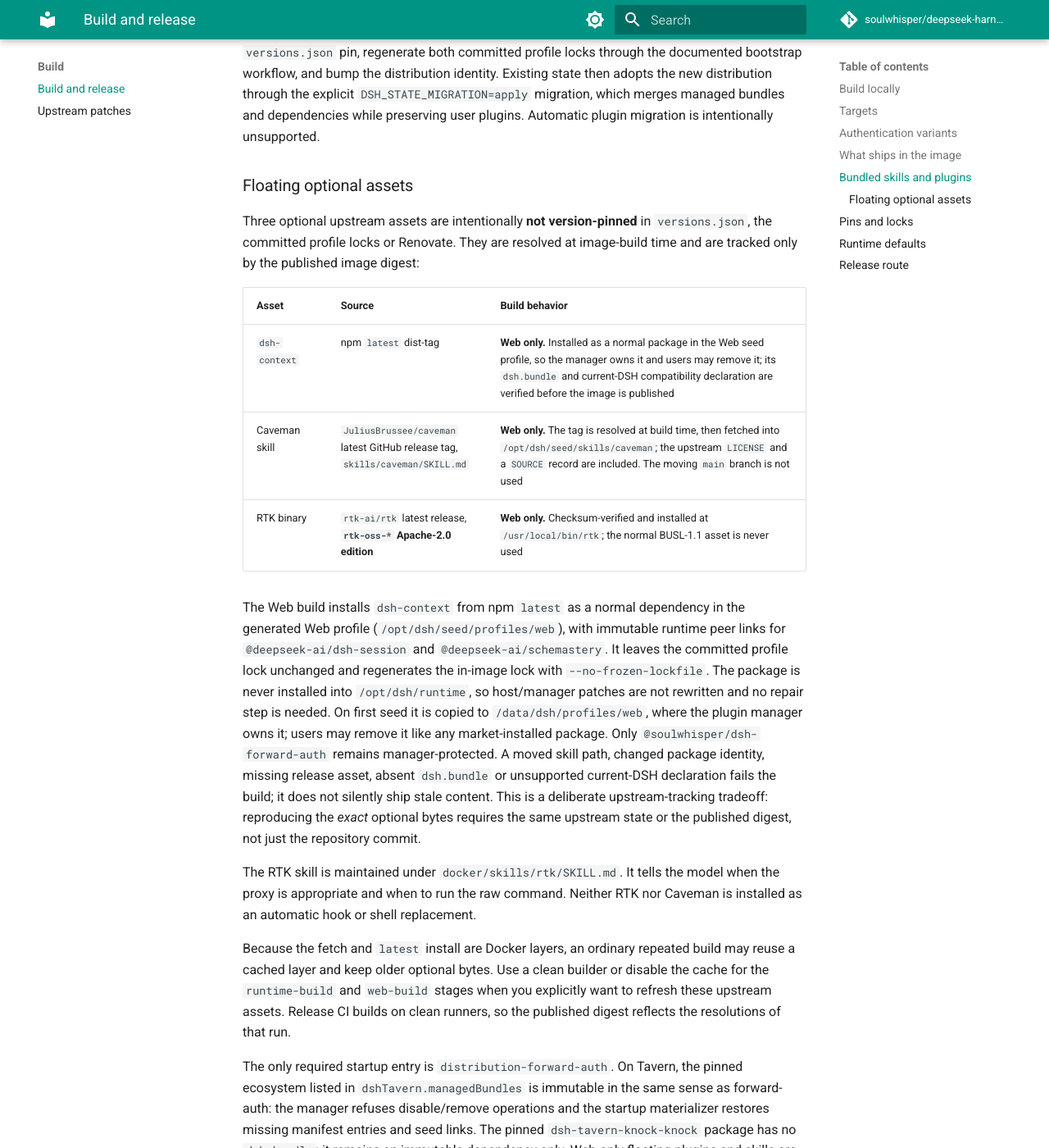
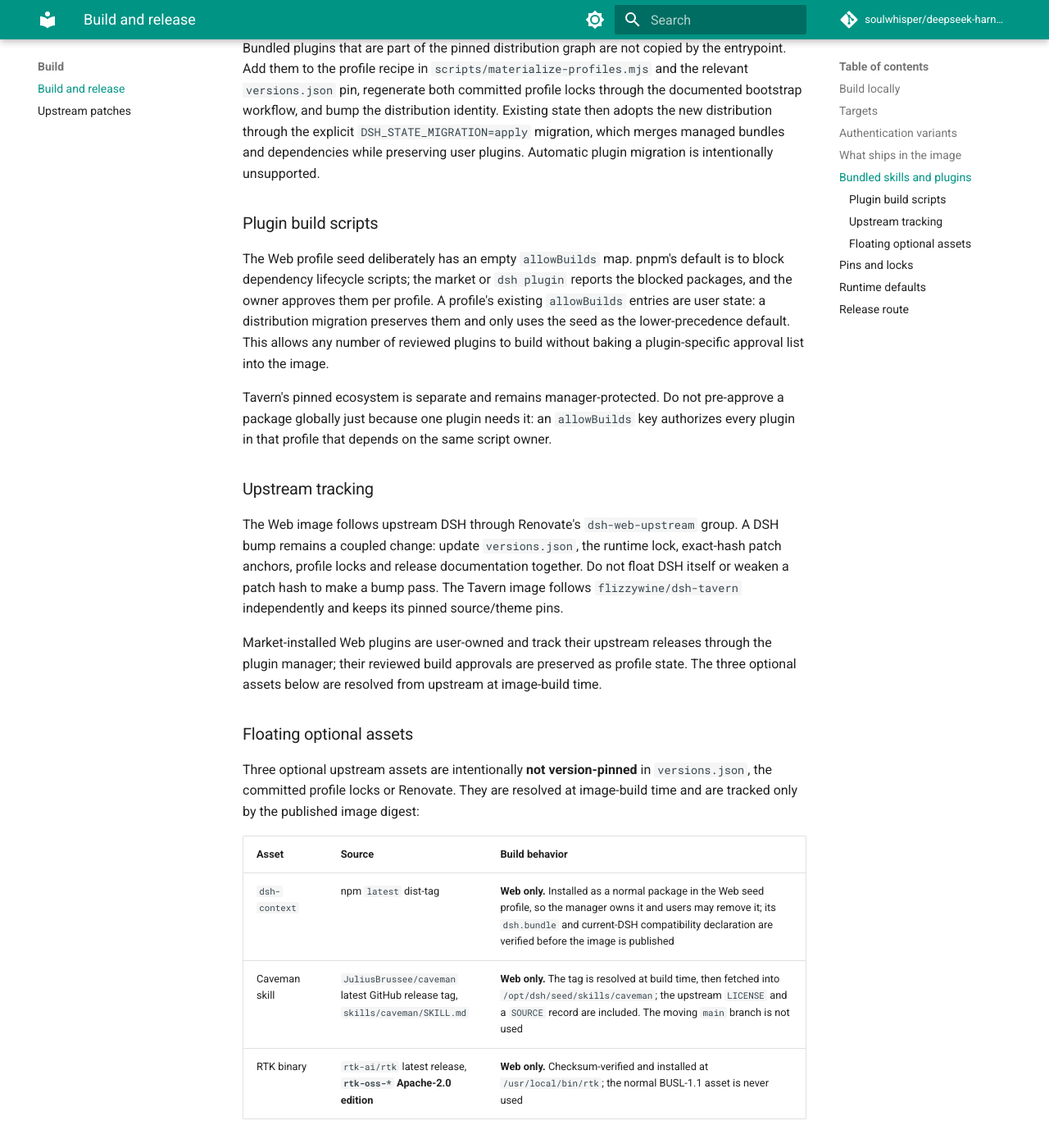
Before and after one commit to soulwhisper/deepseek-harness-container, an MkDocs documentation site: the page built from docs/build.md, in a window 1280 px wide and 1400 px high, scrolled down 2475 px. Shown: the whole window at 82% size. Built offline with MkDocs 1.6.1 and Material for MkDocs 9.7.7, drawn with Linux system fonts in a browser that asks for light colours; comment, search, counter and statistics services are not loaded; some of the changed text lies outside the part shown.

Commit message:
feat: isolate release bases and open web plugin builds
Split the shared application stage into independent web-application and tavern-application bases so a Web release input cannot relabel or rebuild Tavern. Keep DSH and the market plugins user-updatable, preserve owner-approved pnpm build scripts across migrations, and leave the Web seed without an explicit node-pty denial. Disable the account UI/controller and message-feedback rows, and make the Tavern source notice injection marker-based with body/html fallbacks.

```diff
--- a/docs/build.md
+++ b/docs/build.md
@@ -22,7 +22,8 @@ Use the native architecture matching the runner or host. CI builds
 | --- | --- |
 | `web` | Final Web image: DSH Web + dshmarket + dsh-context + required forward-auth |
 | `tavern` | Final Tavern image: pinned source workspace + pruned profile + ecosystem |
-| `application` | Shared final-stage base before a profile is selected |
+| `web-application` | Web-only final-stage base; never shared with Tavern |
+| `tavern-application` | Tavern-only final-stage base; never shared with Web |
 | `profile-locks` | Maintainer-only export of `docker/profiles/{web,tavern}/pnpm-lock.yaml` |
 | `runtime-build` | Patched runtime dependency closure |
 | `distribution-source` | Whitelisted build/source payload used by both images |
@@ -100,6 +101,35 @@ workflow, and bump the distribution identity. Existing state then adopts the
 new distribution through the explicit `DSH_STATE_MIGRATION=apply` migration,
 which merges managed bundles and dependencies while preserving user plugins.
 Automatic plugin migration is intentionally unsupported.
+
+### Plugin build scripts
+
+The Web profile seed deliberately has an empty `allowBuilds` map. pnpm's
+default is to block dependency lifecycle scripts; the market or `dsh plugin`
+reports the blocked packages, and the owner approves them per profile. A
+profile's existing `allowBuilds` entries are user state: a distribution
+migration preserves them and only uses the seed as the lower-precedence
+default. This allows any number of reviewed plugins to build without baking a
+plugin-specific approval list into the image.
+
+Tavern's pinned ecosystem is separate and remains manager-protected. Do not
+pre-approve a package globally just because one plugin needs it: an
+`allowBuilds` key authorizes every plugin in that profile that depends on the
+same script owner.
+
+### Upstream tracking
+
+The Web image follows upstream DSH through Renovate's `dsh-web-upstream`
+group. A DSH bump remains a coupled change: update `versions.json`, the runtime
+lock, exact-hash patch anchors, profile locks and release documentation
+together. Do not float DSH itself or weaken a patch hash to make a bump pass.
+The Tavern image follows `flizzywine/dsh-tavern` independently and keeps its
+pinned source/theme pins.
+
+Market-installed Web plugins are user-owned and track their upstream releases
+through the plugin manager; their reviewed build approvals are preserved as
+profile state. The three optional assets below are resolved from upstream at
+image-build time.
 
 ### Floating optional assets
 
```
Also changed, not shown: .agents/skills/dsh-maintainer/SKILL.md (+14 -0 lines), docs/architecture.md (+3 -1 lines), docs/operations.md (+12 -2 lines), 10 other files.
